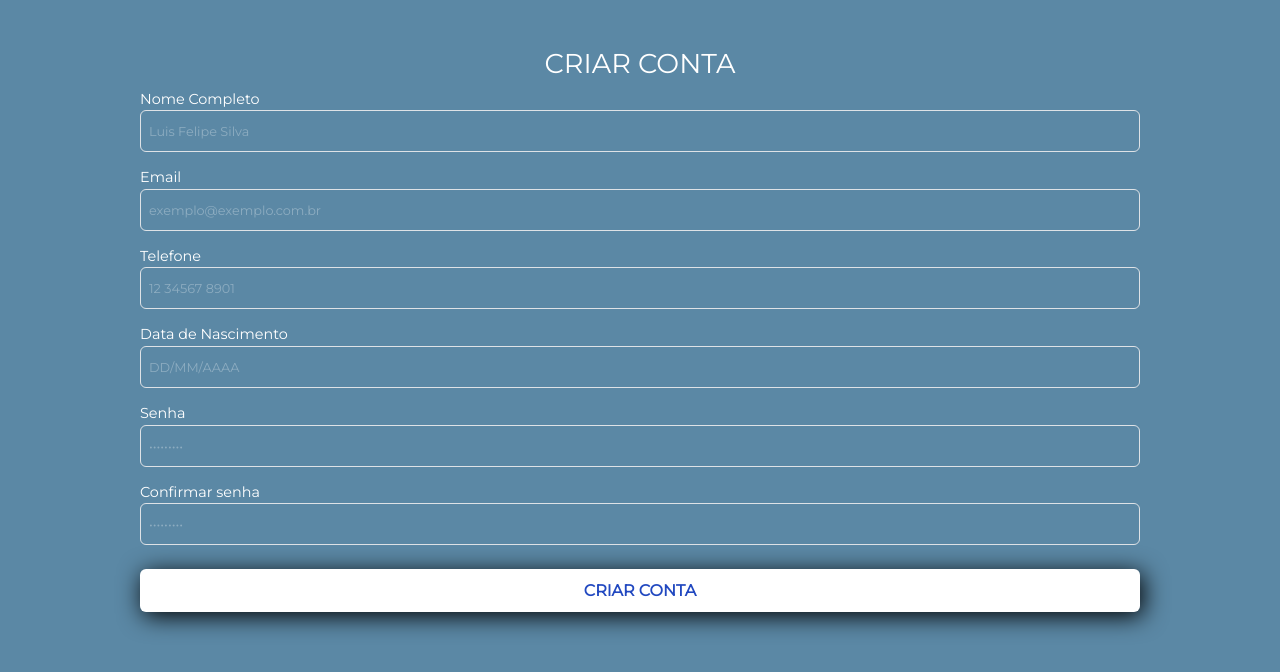
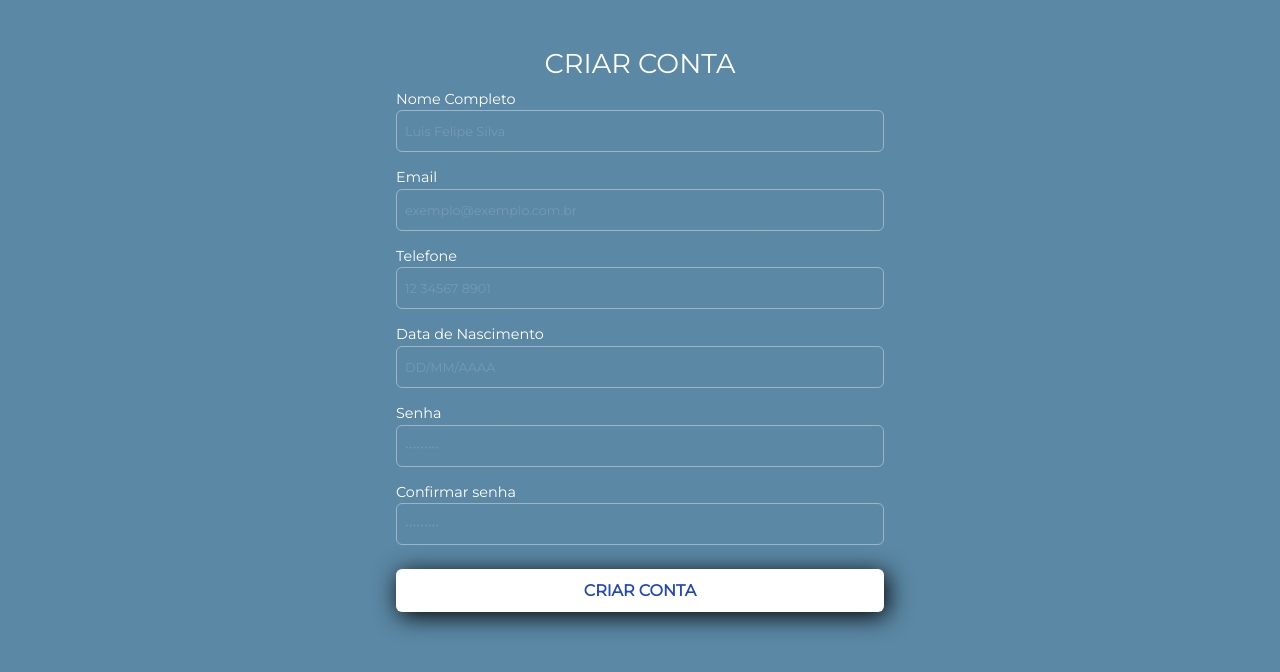
Before and after one commit to tharlytonscarabotto/FIAP_CAP09_FINTECH_RM564007, a plain HTML site: page index.html in a window 1280 px wide. Drawn offline with nearby package versions, Linux system fonts and the light colour scheme.

Commit message:
Correções de responsividade

```diff
--- a/css/style.css
+++ b/css/style.css
@@ -31,12 +31,20 @@ body {
     background-color: transparent;
     padding: .5rem;
     margin-bottom: 15px;
+    color: var(--cor-secundaria);
+    opacity: .5
 }
 
 .campo input::placeholder {
     color: var(--cor-secundaria);
     opacity: .3;
     font-size: .8rem;
+}
+
+.campo input:focus {
+    color: var(--cor-secundaria);
+    opacity: .5;
+    background-color: var(--cor-primaria);
 }
 
 .botao {
@@ -49,7 +57,7 @@ body {
 }
 
 .botao:hover {
-    background-color: var(--cor-terciaria);
-    border: 1px solid var(--cor-secundaria)
+    background-color: var(--cor-primaria);
+    border: 2px solid var(--cor-secundaria)
 
 }
--- a/index.html
+++ b/index.html
@@ -22,7 +22,8 @@
 
 <body>
     <main class="container">
-
+        <div class="row justify-content-center">
+            <div class="col-12 col-md-8 col-lg-6">
                 <h3 class="text-center mt-5 titulo">CRIAR CONTA</h3>
 
                 <form class="formulario">
@@ -60,7 +61,8 @@
                         <button class="btn btn-primary botao" type="submit">CRIAR CONTA</button>
                     </div>
                 </form>
-
+            </div>
+        </div>
     </main>
 
     <!-- CHAMADA DO JAVASCRIPT DO BOOTSTRAP -->
```
Lines whose indentation alone changed are shown as unchanged.
